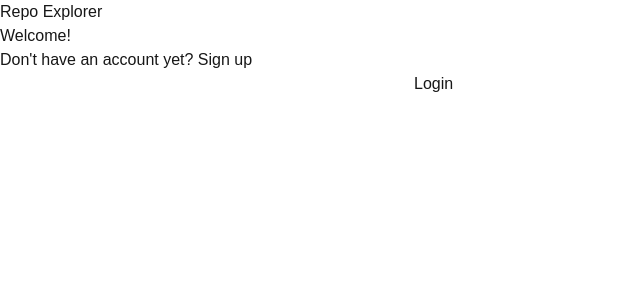
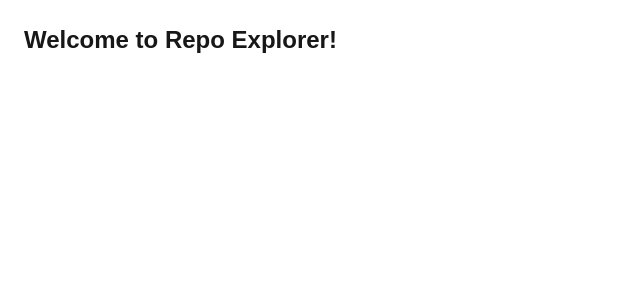
Before and after one commit to wao218/repo-explorer-frontend, a Next.js app: page / in a window 1280 px wide. Shown: the top 300 px of the page, without its empty margins (0-640 px from the left). Built offline with nearby package versions, Linux system fonts and the light colour scheme; sample sign-in values are in the browser's storage.

Commit message:
feat: completed login page

```diff
--- a/src/app/login/page.tsx
+++ b/src/app/login/page.tsx
@@ -1,28 +1,48 @@
 'use client';
 
 import { useState } from 'react';
+import { api } from '../../lib/api';
+import { useRouter } from 'next/navigation';
 
 export default function LoginPage() {
   const [isRegistering, setIsRegistering] = useState(false);
   const [email, setEmail] = useState('');
   const [password, setPassword] = useState('');
 
+  const router = useRouter();
+
   const toggleAuthMode = () => {
     setIsRegistering((prev) => !prev);
   };
-  const handleSubmit = (e: React.FormEvent) => {
+  const handleSubmit = async (e: React.FormEvent) => {
     e.preventDefault();
 
-    // TODO: handle log in / signup
-    console.log(isRegistering ? 'Signing up...' : 'Logging in...');
+    try {
+      const endpoint = isRegistering ? '/auth/register' : '/auth/login';
+      const response = await api.post(endpoint, { email, password });
+      const token = response.data.access_token;
+      localStorage.setItem('token', token);
+
+      // Redirect or set auth state here
+      console.log('Login Successful');
+      console.log('token', token);
+      router.push('/');
+    } catch (err: any) {
+      console.log('Auth failed:', err?.response?.data?.message || err.message);
+      alert('Authentication failed');
+    }
   };
   return (
     <div className='flex items-center justify-center min-h-screen bg-gray-50'>
+      <div className='w-full max-w-md px-4'>
+        <h1 className='text-4xl font-extrabold text-center text-gray-800 mb-8'>
+          Repo Explorer
+        </h1>
         <form
           onSubmit={handleSubmit}
           className='bg-white p-8 rounded shadow-md w-full max-w-md'
         >
-        <h1 className='text-2xl font-bold text-center mb-2'>Welcome!</h1>
+          <h2 className='text-2xl font-bold text-center mb-2'>Welcome!</h2>
           <p className='text-center text-sm mb-6'>
             {isRegistering
               ? 'Already have an account?'
@@ -61,5 +81,6 @@ export default function LoginPage() {
           </button>
         </form>
       </div>
+    </div>
   );
 }
--- a/src/app/page.tsx
+++ b/src/app/page.tsx
@@ -1,20 +1,7 @@
-import Image from 'next/image';
+import dynamic from 'next/dynamic';
 
+// const HomePage = dynamic(() => import('@/components/HomePage'), { ssr: false });
+import HomePage from '@/components/HomePage';
 export default function Home() {
-  return (
-    <div>
-      <p>Repo Explorer</p>
-      <div>
-        <p>Welcome!</p>
-        <p>
-          Don't have an account yet? <span>Sign up</span>
-        </p>
-        <form action='' method='post'>
-          <input type='email' name='email' id='email' />
-          <input type='password' name='password' id='password' />
-          <button>Login</button>
-        </form>
-      </div>
-    </div>
-  );
+  return <HomePage />;
 }
--- /dev/null
+++ b/src/components/HomePage.tsx
@@ -0,0 +1,35 @@
+'use client';
+
+import { useRouter } from 'next/navigation';
+import { useEffect } from 'react';
+import { jwtDecode } from 'jwt-decode';
+
+export default function HomePage() {
+  const router = useRouter();
+
+  useEffect(() => {
+    const token = localStorage.getItem('token');
+    if (!token) {
+      router.push('/login');
+      return;
+    }
+
+    try {
+      const decoded = jwtDecode(token);
+      const isExpired = decoded.exp ? decoded.exp * 1000 < Date.now() : true;
+
+      if (isExpired) {
+        localStorage.removeItem('token');
+        router.push('/login');
+      }
+    } catch {
+      router.push('/login');
+    }
+  }, []);
+
+  return (
+    <div className='p-6'>
+      <h1 className='text-2xl font-bold'>Welcome to Repo Explorer!</h1>
+    </div>
+  );
+}
--- /dev/null
+++ b/src/lib/api.ts
@@ -0,0 +1,6 @@
+import axios from 'axios';
+
+export const api = axios.create({
+  baseURL: process.env.NEXT_PUBLIC_API_URL || 'http://localhost:3001',
+  withCredentials: true,
+});
```
Also changed, not shown: package.json (+8 -6 lines), 1 other file (tests, documents, lock files or other folders). Lines whose indentation alone changed are shown as unchanged.
